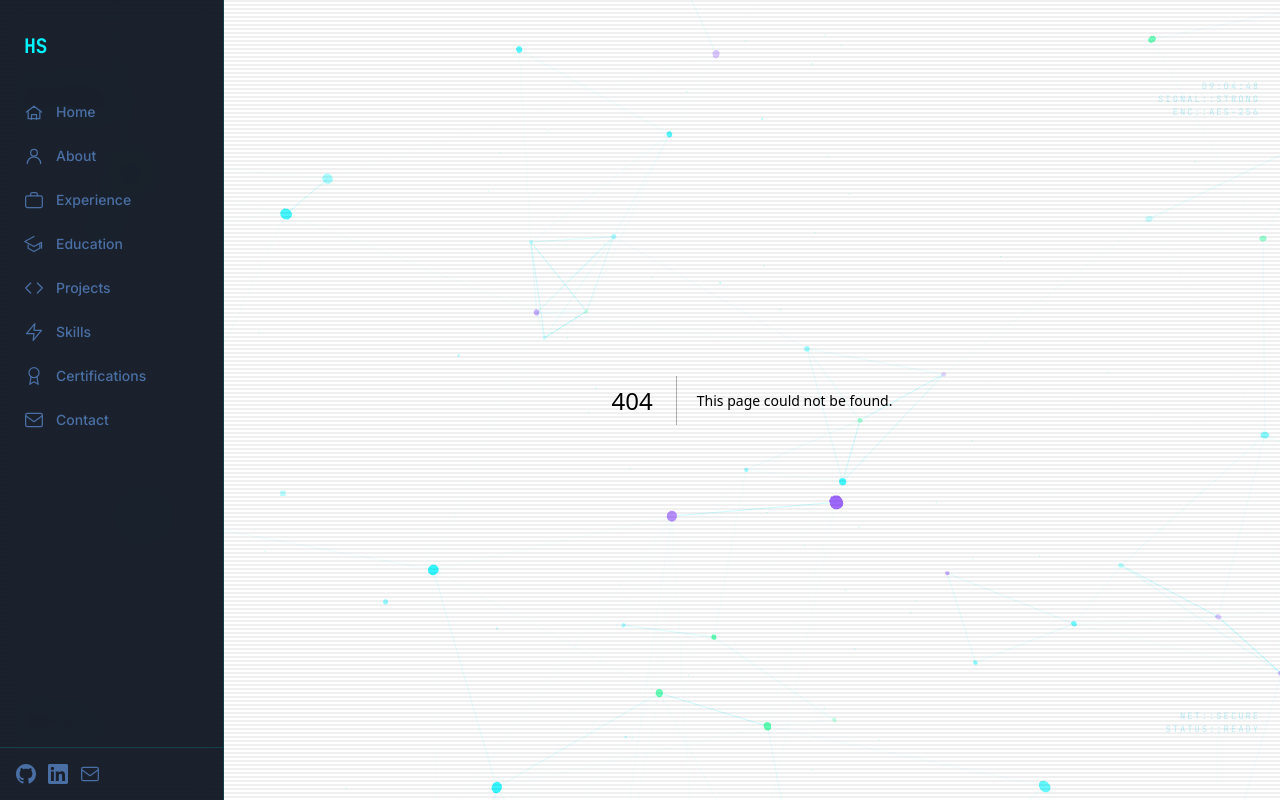
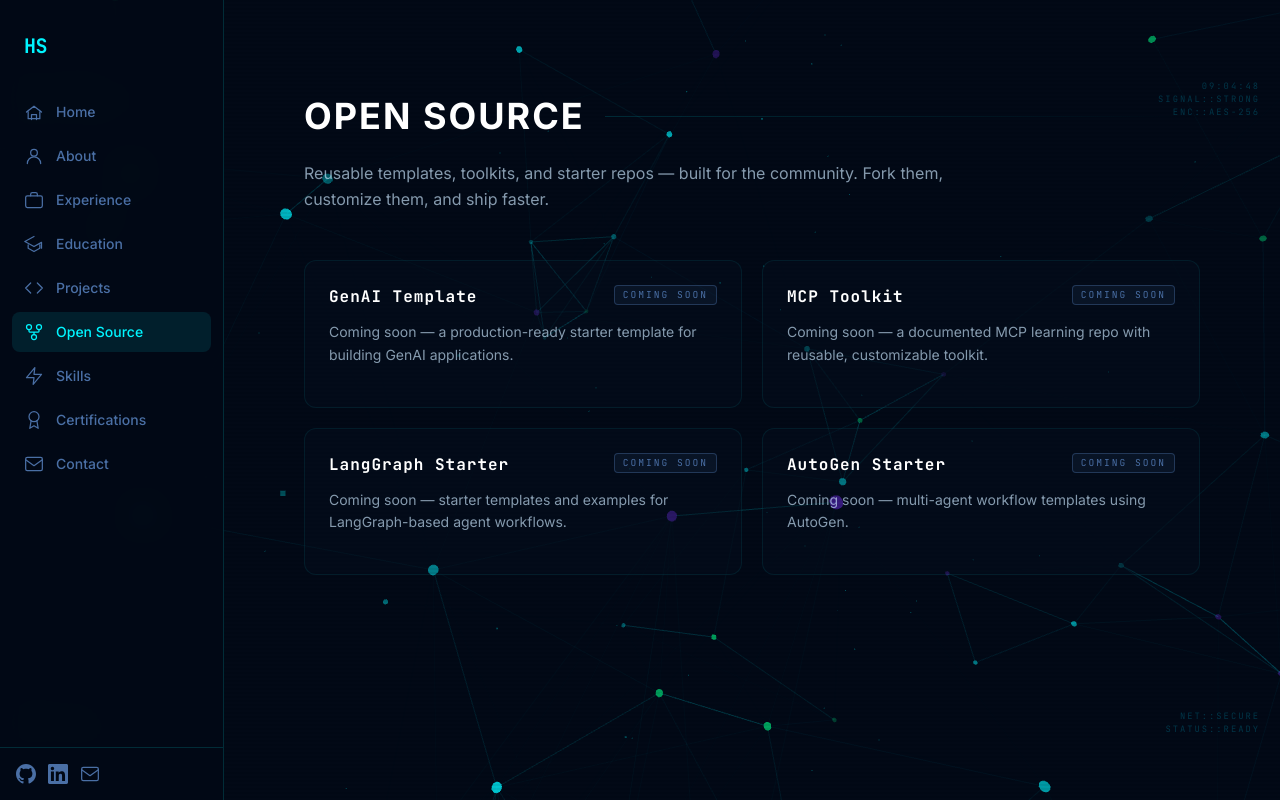
Before and after one commit to hsahni55h/hsahni55h.github.io, a Next.js app: page /open-source in a window 1280 px wide. Before the commit this address had no page. Built offline with nearby package versions, Linux system fonts and the light colour scheme.

Commit message:
feat: add Open Source section with coming soon placeholders

```diff
--- /dev/null
+++ b/src/app/open-source/page.tsx
@@ -0,0 +1,12 @@
+import type { Metadata } from "next";
+import { OpenSource } from "@/components/sections/opensource";
+
+export const metadata: Metadata = {
+  title: "Open Source",
+  description:
+    "Open source templates and toolkits by Himanshu Sahni — GenAI starters, MCP toolkit, LangGraph and AutoGen templates for the community.",
+};
+
+export default function OpenSourcePage() {
+  return <OpenSource />;
+}
--- /dev/null
+++ b/src/components/sections/opensource.tsx
@@ -0,0 +1,118 @@
+// © 2024-2026 Himanshu Sahni. Licensed under CC BY-NC 4.0.
+// https://github.com/hsahni55h/hsahni55h.github.io — Attribution required.
+
+"use client";
+
+import { motion } from "framer-motion";
+import { openSourceProjects } from "@/content/opensource";
+
+function StatusBadge({ status }: { status: "active" | "beta" | "coming-soon" }) {
+  const config = {
+    active: { label: "ACTIVE", color: "text-cyber-green border-cyber-green/40 bg-cyber-green/10" },
+    beta: { label: "BETA", color: "text-cyber-cyan border-cyber-cyan/40 bg-cyber-cyan/10" },
+    "coming-soon": { label: "COMING SOON", color: "text-cyber-muted border-cyber-muted/40 bg-cyber-muted/10" },
+  };
+  const { label, color } = config[status];
+  return (
+    <span className={`text-[0.6rem] font-mono tracking-[2px] uppercase px-2 py-0.5 rounded border ${color}`}>
+      {label}
+    </span>
+  );
+}
+
+export function OpenSource() {
+  return (
+    <section id="open-source" className="py-24 px-6">
+      <div className="max-w-4xl mx-auto">
+        <motion.h2
+          initial={{ opacity: 0, y: 20 }}
+          whileInView={{ opacity: 1, y: 0 }}
+          viewport={{ once: true, margin: "-100px" }}
+          transition={{ duration: 0.5 }}
+          className="text-3xl md:text-4xl font-bold text-white mb-6 tracking-[2px] uppercase flex items-center gap-5"
+        >
+          Open Source
+          <span className="flex-1 h-px bg-gradient-to-r from-cyber-border to-transparent" />
+        </motion.h2>
+
+        <motion.p
+          initial={{ opacity: 0 }}
+          whileInView={{ opacity: 1 }}
+          viewport={{ once: true }}
+          transition={{ duration: 0.5, delay: 0.1 }}
+          className="text-[#cce8ff]/65 leading-relaxed mb-12 max-w-2xl"
+        >
+          Reusable templates, toolkits, and starter repos — built for the community.
+          Fork them, customize them, and ship faster.
+        </motion.p>
+
+        <div className="grid sm:grid-cols-2 gap-5">
+          {openSourceProjects.map((project, i) => (
+            <motion.div
+              key={i}
+              initial={{ opacity: 0, y: 15 }}
+              whileInView={{ opacity: 1, y: 0 }}
+              viewport={{ once: true, margin: "-50px" }}
+              transition={{ duration: 0.4, delay: i * 0.08 }}
+              className={`group relative rounded-xl border p-6 transition-all duration-300 ${
+                project.status === "coming-soon"
+                  ? "border-cyber-border/50 bg-[#050f1f]/40 opacity-60"
+                  : "border-cyber-border bg-[#050f1f]/80 hover:border-cyber-cyan/40 hover:translate-y-[-4px]"
+              }`}
+            >
+              {/* Header */}
+              <div className="flex items-start justify-between gap-3 mb-3">
+                <h3 className="text-base font-bold text-white font-mono tracking-[1px]">
+                  {project.title}
+                </h3>
+                <StatusBadge status={project.status} />
+              </div>
+
+              {/* Description */}
+              <p className="text-sm text-[#cce8ff]/65 leading-relaxed mb-4">
+                {project.description}
+              </p>
+
+              {/* Tech tags */}
+              {project.tech.length > 0 && (
+                <div className="flex flex-wrap gap-2 mb-4">
+                  {project.tech.map((t) => (
+                    <span
+                      key={t}
+                      className="text-[0.65rem] font-mono text-cyber-cyan/80 bg-cyber-cyan/5 border border-cyber-cyan/20 px-2 py-0.5 rounded"
+                    >
+                      {t}
+                    </span>
+                  ))}
+                </div>
+              )}
+
+              {/* Quick start */}
+              {project.quickStart && (
+                <div className="bg-[#020916] border border-cyber-border rounded px-3 py-2 mb-4">
+                  <code className="text-xs font-mono text-cyber-green">
+                    $ {project.quickStart}
+                  </code>
+                </div>
+              )}
+
+              {/* CTAs */}
+              {project.status !== "coming-soon" && project.repo && (
+                <div className="flex gap-3">
+                  <a
+                    href={project.repo}
+                    target="_blank"
+                    rel="noopener noreferrer"
+                    className="text-xs font-mono tracking-[2px] uppercase text-cyber-cyan hover:text-white transition-colors"
+                  >
+                    View Repo →
+                  </a>
+                </div>
+              )}
+            </motion.div>
+          ))}
+        </div>
+      </div>
+    </section>
+  );
+}
--- a/src/components/sidebar.tsx
+++ b/src/components/sidebar.tsx
@@ -95,6 +95,17 @@
   );
 }
 
+function GitForkIcon() {
+  return (
+    <svg className="w-5 h-5" viewBox="0 0 24 24" fill="none" stroke="currentColor" strokeWidth="1.5" strokeLinecap="round" strokeLinejoin="round">
+      <circle cx="12" cy="18" r="3" />
+      <circle cx="6" cy="6" r="3" />
+      <circle cx="18" cy="6" r="3" />
+      <path d="M18 9v2c0 .6-.4 1-1 1H7c-.6 0-1-.4-1-1V9M12 12v3" />
+    </svg>
+  );
+}
+
 // ── Nav items ───────────────────────────────────────────────
 const navItems = [
   { href: "/", label: "Home", icon: <HomeIcon /> },
@@ -102,6 +113,7 @@
   { href: "/experience", label: "Experience", icon: <BriefcaseIcon /> },
   { href: "/education", label: "Education", icon: <GradCapIcon /> },
   { href: "/projects", label: "Projects", icon: <CodeIcon /> },
+  { href: "/open-source", label: "Open Source", icon: <GitForkIcon /> },
   { href: "/skills", label: "Skills", icon: <ZapIcon /> },
   { href: "/certifications", label: "Certifications", icon: <AwardIcon /> },
   { href: "/contact", label: "Contact", icon: <MailIcon /> },
--- a/src/content/index.ts
+++ b/src/content/index.ts
@@ -10,6 +10,8 @@
 export type { Education } from "./education";
 export { projects } from "./projects";
 export type { Project } from "./projects";
+export { openSourceProjects } from "./opensource";
+export type { OpenSourceProject } from "./opensource";
 export { skills } from "./skills";
 export { certifications } from "./certifications";
 export type { Certification } from "./certifications";
--- /dev/null
+++ b/src/content/opensource.ts
@@ -0,0 +1,39 @@
+export interface OpenSourceProject {
+  title: string;
+  description: string;
+  repo: string;
+  tech: string[];
+  status: "active" | "beta" | "coming-soon";
+  quickStart?: string;
+}
+
+export const openSourceProjects: OpenSourceProject[] = [
+  {
+    title: "GenAI Template",
+    description: "Coming soon — a production-ready starter template for building GenAI applications.",
+    repo: "",
+    tech: [],
+    status: "coming-soon",
+  },
+  {
+    title: "MCP Toolkit",
+    description: "Coming soon — a documented MCP learning repo with reusable, customizable toolkit.",
+    repo: "",
+    tech: [],
+    status: "coming-soon",
+  },
+  {
+    title: "LangGraph Starter",
+    description: "Coming soon — starter templates and examples for LangGraph-based agent workflows.",
+    repo: "",
+    tech: [],
+    status: "coming-soon",
+  },
+  {
+    title: "AutoGen Starter",
+    description: "Coming soon — multi-agent workflow templates using AutoGen.",
+    repo: "",
+    tech: [],
+    status: "coming-soon",
+  },
+];
```
Also changed, not shown: 1 other file (tests, documents, lock files or other folders).
